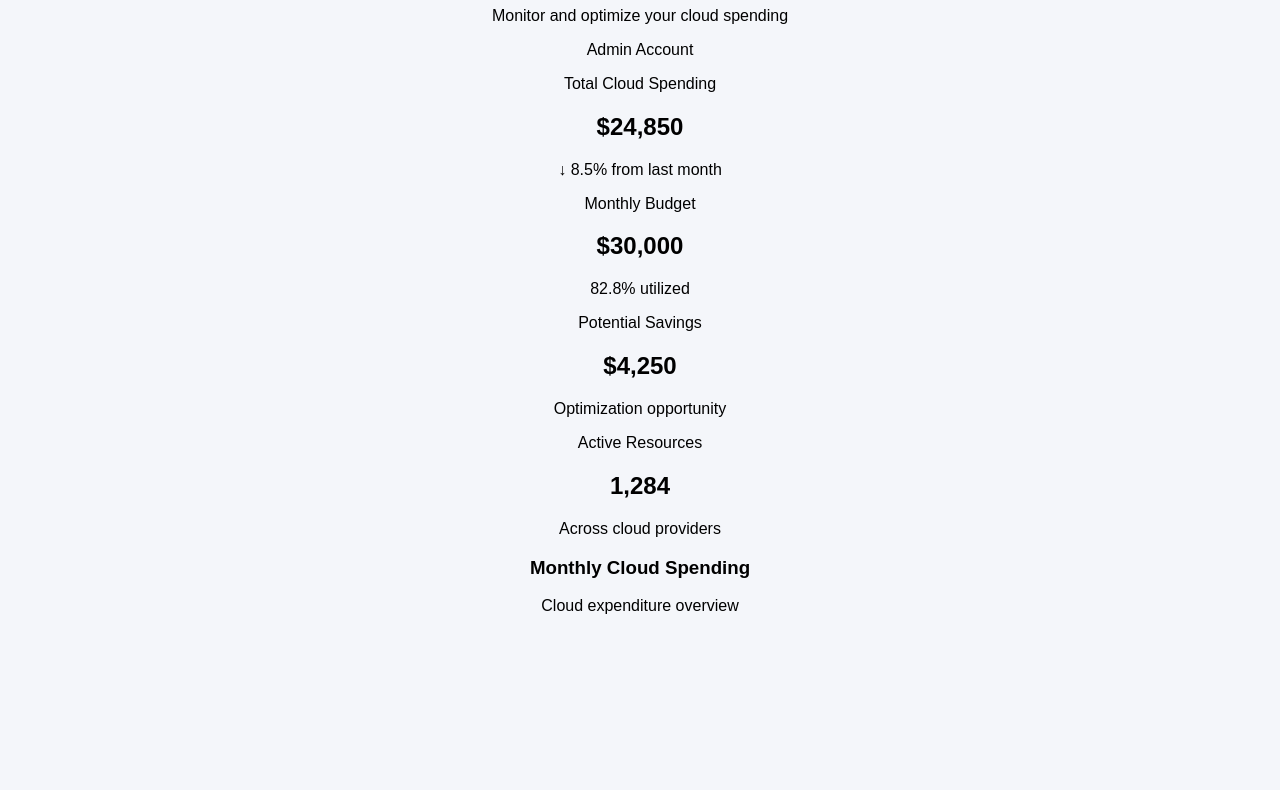
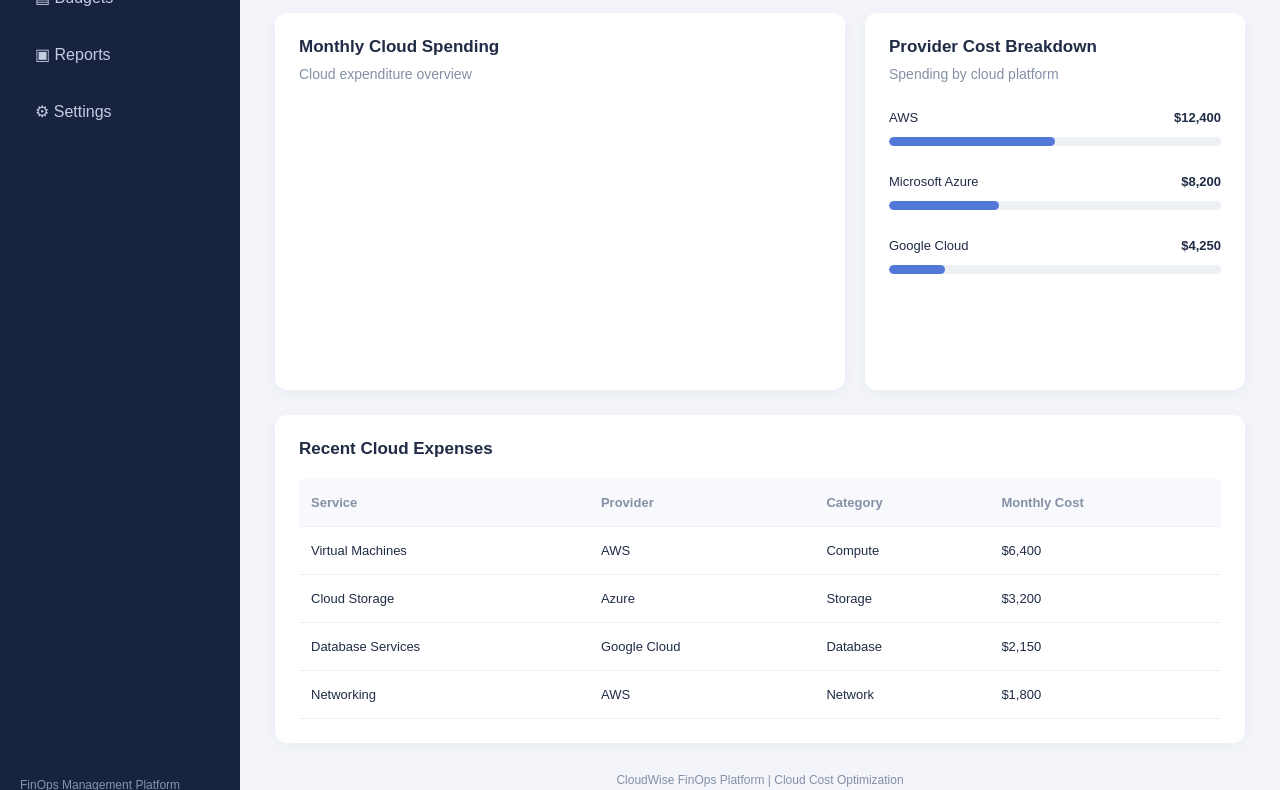
Before and after one commit to 192521349simats-ai/Software-Engineering, a plain HTML site: page CO3 AT1/index.html in a window 1280 px wide. Shown: the part 270-1060 px from the top of the page. Drawn offline with nearby package versions, Linux system fonts and the light colour scheme.

Commit message:
Update style.css

```diff
--- a/CO3 AT1/style.css
+++ b/CO3 AT1/style.css
@@ -1,10 +1,223 @@
+
+* {
+    margin: 0;
+    padding: 0;
+    box-sizing: border-box;
+}
+
 body {
     font-family: Arial, sans-serif;
-    background-color: #f4f6fa;
-    text-align: center;
-    padding: 50px;
+    background: #f3f5fa;
+    color: #202b45;
 }
 
-h1 {
-    color: #263c70;
+.dashboard {
+    display: flex;
+    min-height: 100vh;
 }
+
+.sidebar {
+    width: 240px;
+    background: #17233f;
+    color: white;
+    padding: 30px 20px;
+    display: flex;
+    flex-direction: column;
+}
+
+.sidebar h2 {
+    font-size: 23px;
+    margin-bottom: 45px;
+}
+
+.side-label {
+    color: #8794ae;
+    font-size: 11px;
+    margin-bottom: 15px;
+}
+
+.sidebar a {
+    color: #c5cde0;
+    text-decoration: none;
+    padding: 15px;
+    border-radius: 8px;
+    margin-bottom: 8px;
+}
+
+.sidebar a.active,
+.sidebar a:hover {
+    background: #304b7c;
+    color: white;
+}
+
+.sidebar-bottom {
+    margin-top: auto;
+    color: #8794ae;
+    font-size: 12px;
+}
+
+.main-content {
+    flex: 1;
+    padding: 35px;
+    min-width: 0;
+}
+
+.topbar {
+    display: flex;
+    justify-content: space-between;
+    align-items: center;
+    margin-bottom: 30px;
+    gap: 15px;
+}
+
+.topbar h1 {
+    font-size: 27px;
+    margin-bottom: 8px;
+}
+
+.topbar p,
+.panel p {
+    color: #8490a5;
+    font-size: 14px;
+}
+
+.profile {
+    background: white;
+    padding: 12px 18px;
+    border-radius: 8px;
+    font-size: 13px;
+}
+
+.summary-cards {
+    display: grid;
+    grid-template-columns: repeat(4, 1fr);
+    gap: 18px;
+    margin-bottom: 25px;
+}
+
+.card,
+.panel {
+    background: white;
+    padding: 24px;
+    border-radius: 12px;
+    box-shadow: 0 3px 15px rgba(30, 50, 90, 0.05);
+}
+
+.card p {
+    color: #8490a5;
+    font-size: 13px;
+}
+
+.card h2 {
+    font-size: 27px;
+    margin: 16px 0 10px;
+}
+
+.card span {
+    color: #718096;
+    font-size: 12px;
+}
+
+.card .positive {
+    color: #159b72;
+}
+
+.content-grid {
+    display: grid;
+    grid-template-columns: 1.5fr 1fr;
+    gap: 20px;
+    margin-bottom: 25px;
+}
+
+.panel h3 {
+    font-size: 17px;
+    margin-bottom: 9px;
+}
+
+.chart-panel canvas {
+    width: 100%;
+    max-height: 260px;
+    margin-top: 20px;
+}
+
+.provider {
+    margin-top: 28px;
+    font-size: 13px;
+}
+
+.provider strong {
+    float: right;
+}
+
+.progress {
+    height: 9px;
+    background: #edf0f5;
+    border-radius: 10px;
+    margin-top: 12px;
+    overflow: hidden;
+}
+
+.progress div {
+    height: 100%;
+    background: #5279d8;
+    border-radius: 10px;
+}
+
+.expenses {
+    overflow-x: auto;
+}
+
+table {
+    width: 100%;
+    border-collapse: collapse;
+    margin-top: 20px;
+    text-align: left;
+    font-size: 13px;
+}
+
+th, td {
+    padding: 16px 12px;
+    border-bottom: 1px solid #edf0f5;
+}
+
+th {
+    color: #8490a5;
+    background: #f8f9fc;
+}
+
+footer {
+    text-align: center;
+    color: #8490a5;
+    font-size: 12px;
+    margin-top: 30px;
+}
+
+@media (max-width: 900px) {
+    .summary-cards {
+        grid-template-columns: repeat(2, 1fr);
+    }
+
+    .content-grid {
+        grid-template-columns: 1fr;
+    }
+}
+
+@media (max-width: 600px) {
+    .sidebar {
+        width: 170px;
+        padding: 20px 10px;
+    }
+
+    .main-content {
+        padding: 18px;
+    }
+
+    .topbar {
+        align-items: flex-start;
+        flex-direction: column;
+    }
+
+    .summary-cards {
+        grid-template-columns: 1fr;
+    }
+}
```
